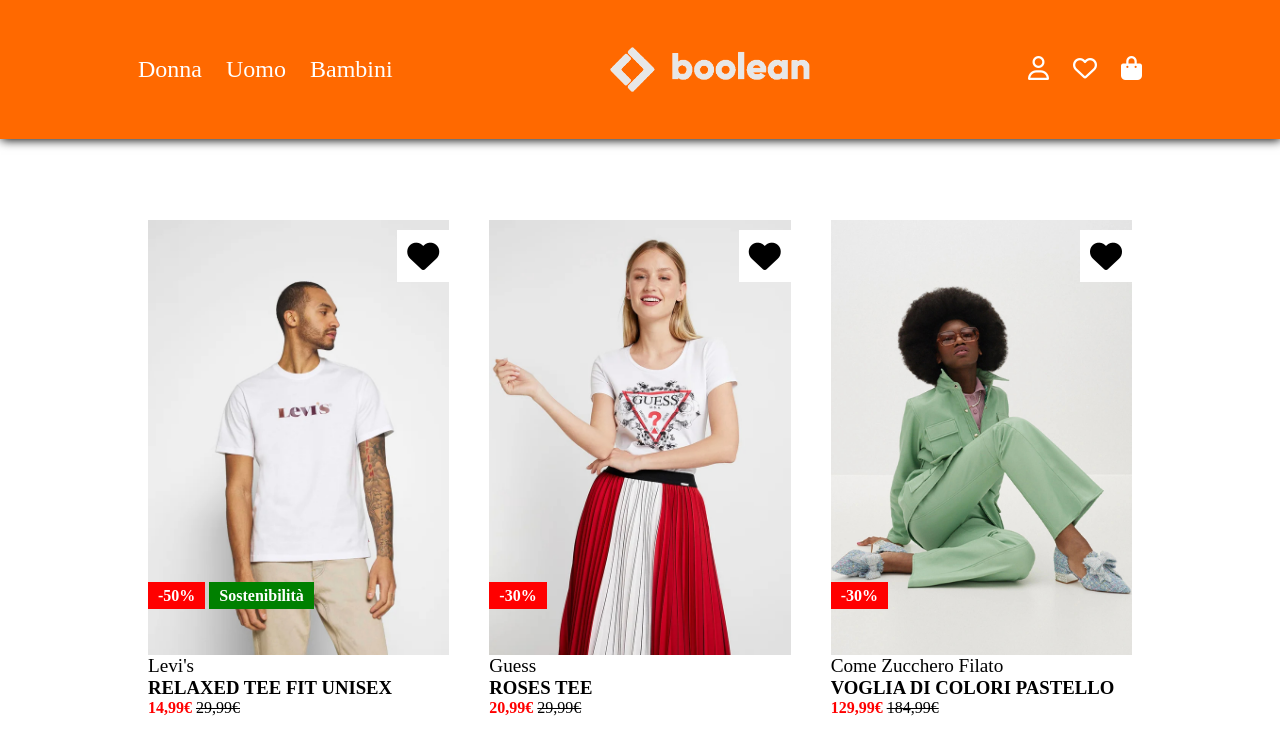
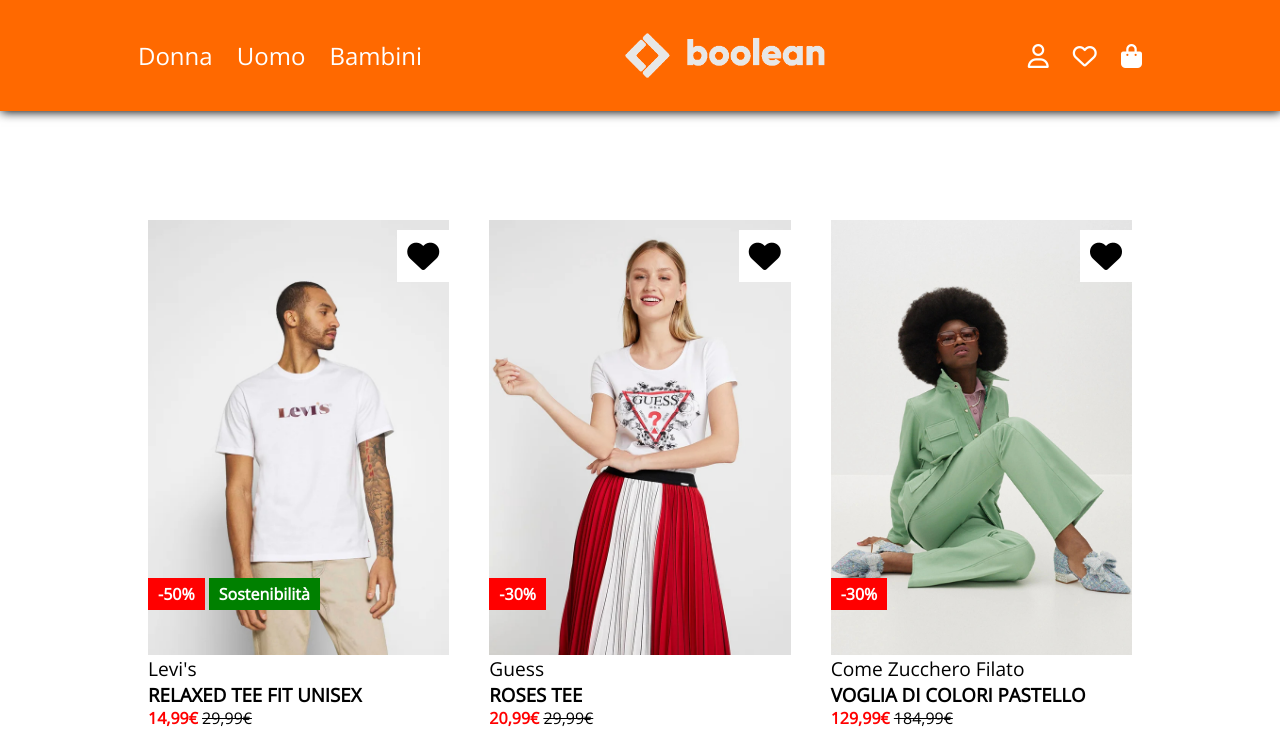
Before and after one commit to marcoaufiero/html-css-boolando, a plain HTML site: page index.html in a window 1280 px wide. Shown: the top 754 px of the page. Drawn offline with nearby package versions, Linux system fonts and the light colour scheme.

Commit message:
font addition + header fix

```diff
--- a/assets/css/style.css
+++ b/assets/css/style.css
@@ -1,7 +1,13 @@
+@import url('https://fonts.googleapis.com/css2?family=Open+Sans');
+
 *{
     margin: 0;
     padding: 0;
     box-sizing: border-box;
+}
+
+body{
+    font-family: 'Open Sans', sans-serif;
 }
 
 img{
@@ -52,7 +58,7 @@
 }
 
 nav{
-    padding: 20px 0;
+
 }
 
 nav a{
```
